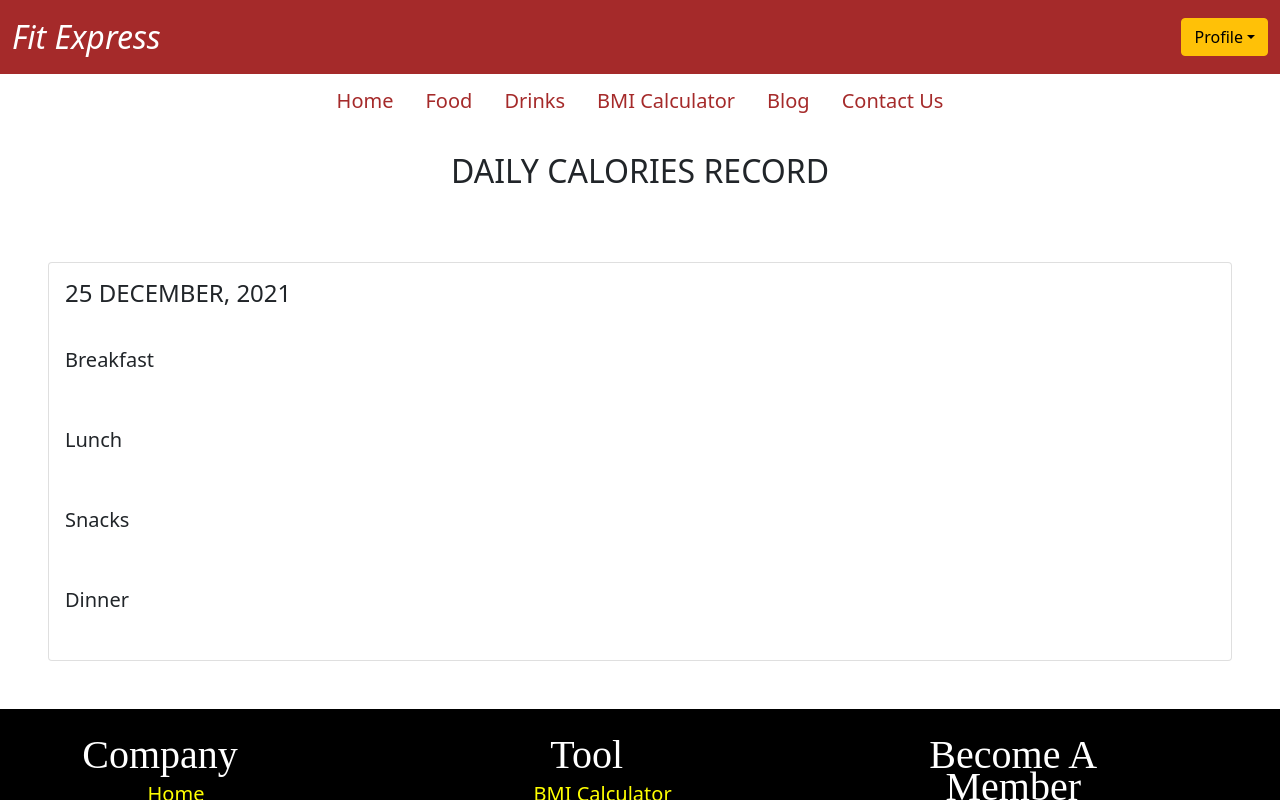
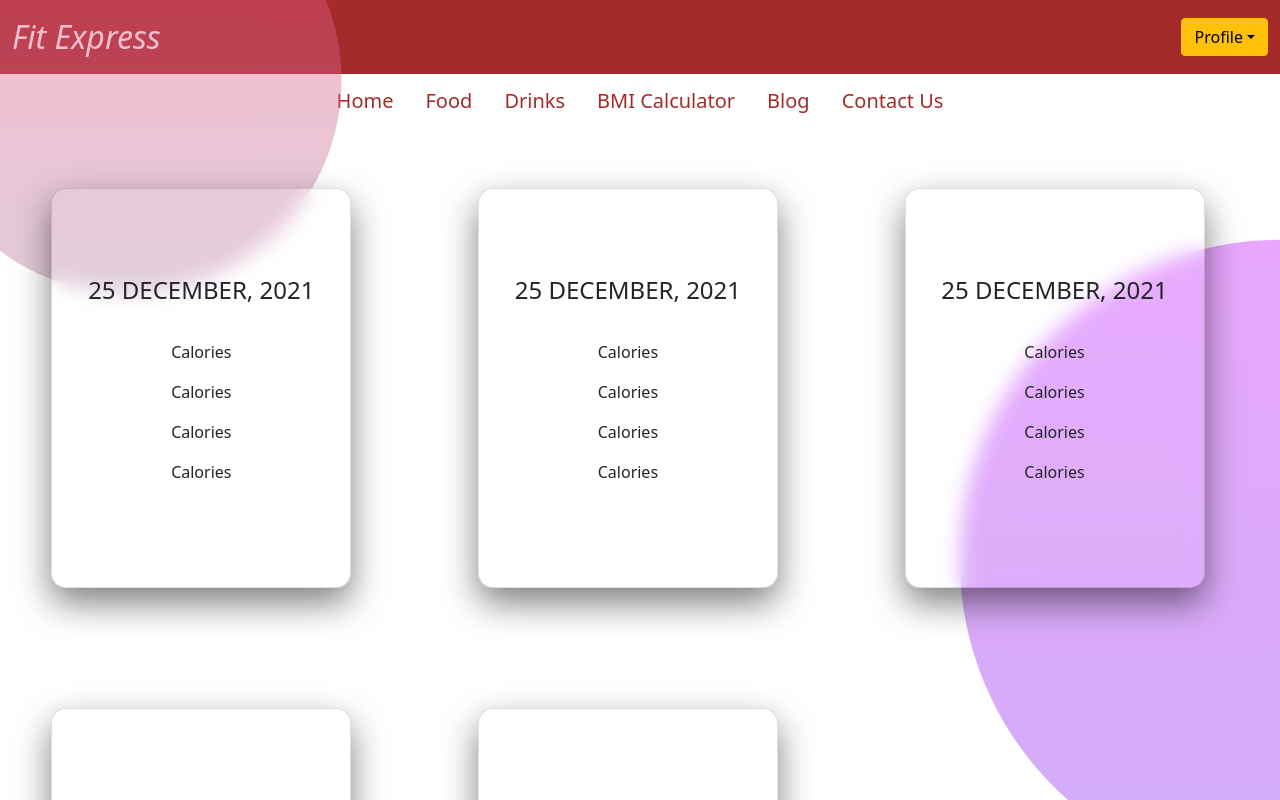
Before and after one commit to Akriti1811/Calorie_Heist_, a React (Create React App) app: page /dailyintake in a window 1280 px wide. Shown: the top 800 px of the page. Built offline with nearby package versions, Linux system fonts and the light colour scheme; no server answers; sample sign-in values are in the browser's storage.

Commit message:
fix local storage and daily intake UI

```diff
--- a/src/Components/DailyIntake.js
+++ b/src/Components/DailyIntake.js
@@ -1,20 +1,33 @@
 import React from 'react'
+import DailyMealCard from './DailyMealCard'
+import './Food.css';
+import { useHistory } from 'react-router';
+import { useSelector } from 'react-redux';
 
 export default function DailyIntake() {
+
+
+    const history = useHistory();
+    console.log("Daily intake");
+
+  const user = localStorage.getItem('user');
+  if(!user)
+  history.push("/");
+
+
+    const drink=[1,2,3,4,5];
     return (
-        <div>
-            <h2 className="py-4 text-center">DAILY CALORIES RECORD</h2>
-            <div className="card m-5">
-                <div className="card-body">
-                    <h4 className="card-title pb-2">25 DECEMBER, 2021</h4>
+        <div className="row">
 
-                    <h5 className="py-4">Breakfast</h5>
-                    <h5 className="py-4">Lunch</h5>
-                    <h5 className="py-4">Snacks</h5>
-                    <h5 className="py-4">Dinner</h5>
 
-                </div>
-            </div>
+        {
+                    drink && drink.map((element)=>(
+                        <div className="food-item-card col-4">
+                            <DailyMealCard />
+                        </div>
+                    ))
+        }
+
         </div>
     )
 }
--- /dev/null
+++ b/src/Components/DailyMealCard.js
@@ -0,0 +1,29 @@
+import React from 'react'
+import './FooditemCard.css'
+export default function DailyMealCard(props) {
+
+
+    return(
+        <section>
+		<div className="container">
+			<div className="card">
+				<div className="content">
+                <h4 className="card-title pb-2">25 DECEMBER, 2021</h4>
+
+
+					<div className="contentBx">
+						<h3>{props.name}</h3>
+						<p>{props.cal}<span> Calories</span></p>
+                        <p>{props.cal}<span> Calories</span></p>
+                        <p>{props.cal}<span> Calories</span></p>
+                        <p>{props.cal}<span> Calories</span></p>
+					</div>
+				</div>
+
+			</div>
+		</div>
+        </section>
+    )
+
+
+}
--- a/src/Components/LogIn.js
+++ b/src/Components/LogIn.js
@@ -17,14 +17,14 @@ const createOrUpdateBackend = async (authToken) =>{
   })
 }
 
+
 export default function LogIn() {
   const history = useHistory();
 
   let {user }= useSelector((state) => ({ ...state}));
+  console.log(user);
   if(user)
   history.push("/");
-
-
 
   const [email, setEmail] = useState("");
   const [password, setPassword] = useState("");
@@ -51,6 +51,7 @@ export default function LogIn() {
             token:idTokenResult.token,
           }
         })
+        localStorage.setItem('user',email);
         history.push("/");
 
       }catch(err)
--- a/src/Components/Navbar.js
+++ b/src/Components/Navbar.js
@@ -15,7 +15,9 @@ export default function Navbar() {
                 type:"LOGOUT",
                 payload:null
             })
+            localStorage.removeItem('user');
             history.push("/login");
+
 
     }
     let {user }= useSelector((state) => ({ ...state}));
--- a/src/Components/Profile.js
+++ b/src/Components/Profile.js
@@ -31,7 +31,7 @@ const updateProfile = async (authToken,name,about,bio,dob,height,weight,goal) =>
 
 
 
-export default function Profile() {
+export default  function Profile() {
 
     const history = useHistory();
     const [name,setName] = useState("");
@@ -42,44 +42,46 @@ export default function Profile() {
     const [weight,setWeight] = useState(0);
     const [goal,setGoal] = useState("");
     let email = "";
-    let {user}= useSelector((state) => ({ ...state}));
+    const user = localStorage.getItem('user');
     if(!user)
-    history.push("/");
+    {
+        console.log(user);
+        history.push("/");}
    if(user){
-       email = user.email;
-    console.log(user.email);
+       email = user;
+    console.log(user);
 
    }
 
-   useEffect(() =>{
-     if(user.token){
-    const apiUrl="http://localhost:3001/api/complete-profile";
-        axios({
-            method: 'POST',
-            url: apiUrl,
-            mode: 'cors',
-            headers: {
-             authtoken:user.token},
-        },function(error, response, body) {
-            // console.log(response.json());
-            if(error) return console.error('Request failed:', error);
-            else if(response.statusCode != 200)
-            return console.error('Error:', response.statusCode, body.toString('utf8'));
-            else console.log(body)
-        }).then((response) => {
-            console.log(response.data)
-            setName(response.data.name);
-            setAbout(response.data.about);
-            setBio(response.data.bio);
-            setDob(response.data.dob);
-            setHeight(response.data.height);
-            setWeight(response.data.weight);
-            setGoal(response.data.goal);
+//    useEffect(() =>{
+//      if(user){
+//     const apiUrl="http://localhost:3001/api/complete-profile";
+//         axios({
+//             method: 'POST',
+//             url: apiUrl,
+//             mode: 'cors',
+//             headers: {
+//              authtoken:user.token},
+//         },function(error, response, body) {
+//             // console.log(response.json());
+//             if(error) return console.error('Request failed:', error);
+//             else if(response.statusCode != 200)
+//             return console.error('Error:', response.statusCode, body.toString('utf8'));
+//             else console.log(body)
+//         }).then((response) => {
+//             console.log(response.data)
+//             setName(response.data.name);
+//             setAbout(response.data.about);
+//             setBio(response.data.bio);
+//             setDob(response.data.dob);
+//             setHeight(response.data.height);
+//             setWeight(response.data.weight);
+//             setGoal(response.data.goal);
 
-        });
-    }
+//         });
+//     }
 
-   },[user.token])
+//    },[user])
 
    const handleProfileUpdate = async (e) =>{
     e.preventDefault();
```
